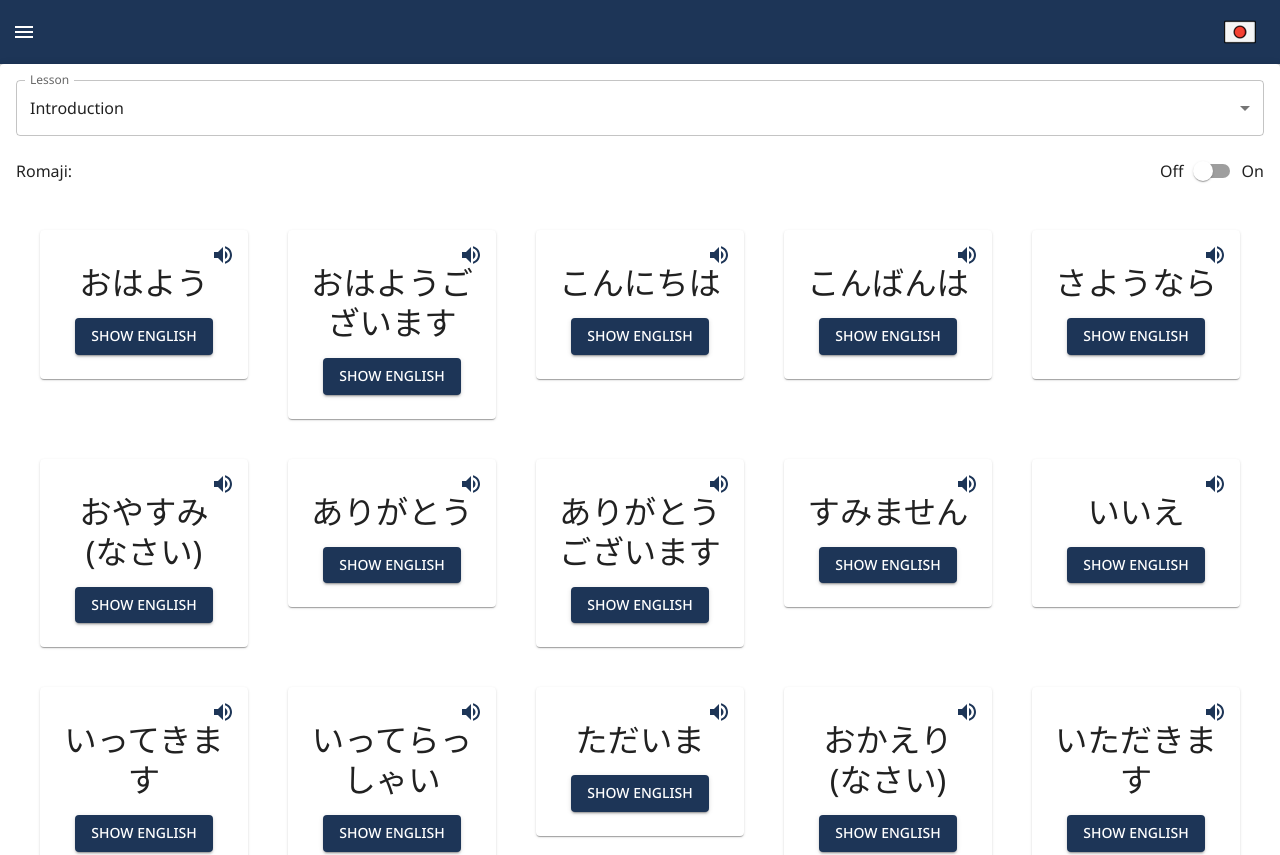
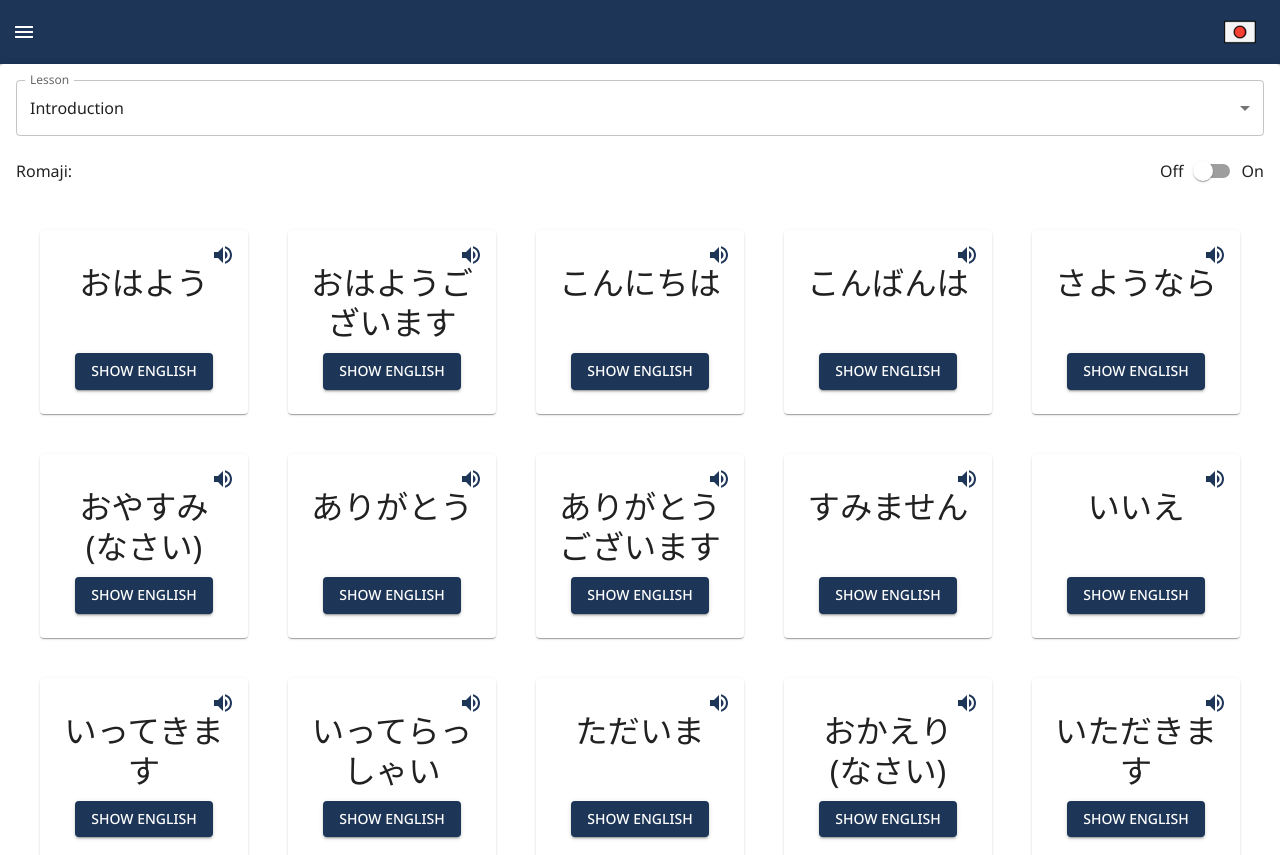
Before and after one commit to Mariosts95/nihongo, a React (Vite) app: page /vocabulary/learn in a window 1280 px wide. Shown: the top 855 px of the page. Built offline with nearby package versions, Linux system fonts and the light colour scheme.

Commit message:
Mini word card style fix

```diff
--- a/src/components/Cards/WordCard.jsx
+++ b/src/components/Cards/WordCard.jsx
@@ -28,11 +28,12 @@ const WordCard = ({ word, showRomaji }) => {
   };
 
   return (
-    <Box sx={{ maxWidth: 380, width: '100%', mx: 'auto', my: 0, p: 1 }}>
+    <Box sx={{ maxWidth: 380, width: '100%', height: '100%', mx: 'auto', my: 0, p: 1 }}>
       <Card
         sx={{
           position: 'relative',
           pt: 2,
+          height: '100%',
         }}
       >
         <IconButton
@@ -47,14 +48,18 @@ const WordCard = ({ word, showRomaji }) => {
         >
           <VolumeUpIcon />
         </IconButton>
-        <CardContent sx={{ textAlign: 'center' }}>
+        <CardContent
+          sx={{ textAlign: 'center', height: '100%', display: 'flex', flexDirection: 'column' }}
+        >
           <Typography variant='h4' gutterBottom>
             {displaySide ? word.hiragana : word.english}
           </Typography>
 
-          <Typography variant='body2' gutterBottom>
-            {showRomaji ? word.romaji : ''}
-          </Typography>
+          {showRomaji ? (
+            <Typography variant='body2' gutterBottom>
+              {word.romaji}
+            </Typography>
+          ) : null}
 
           {showMeaning ? (
             <Typography variant='body1' gutterBottom>
@@ -64,7 +69,7 @@ const WordCard = ({ word, showRomaji }) => {
             <Button
               onClick={toggleShowMeaning}
               variant='contained'
-              sx={{ mt: 2, mx: 'auto', display: 'block' }}
+              sx={{ mx: 'auto', mt: 'auto', display: 'block' }}
             >
               {kanaDisplayLanguage ? 'Show English' : 'Show Japanese'}
             </Button>
```
